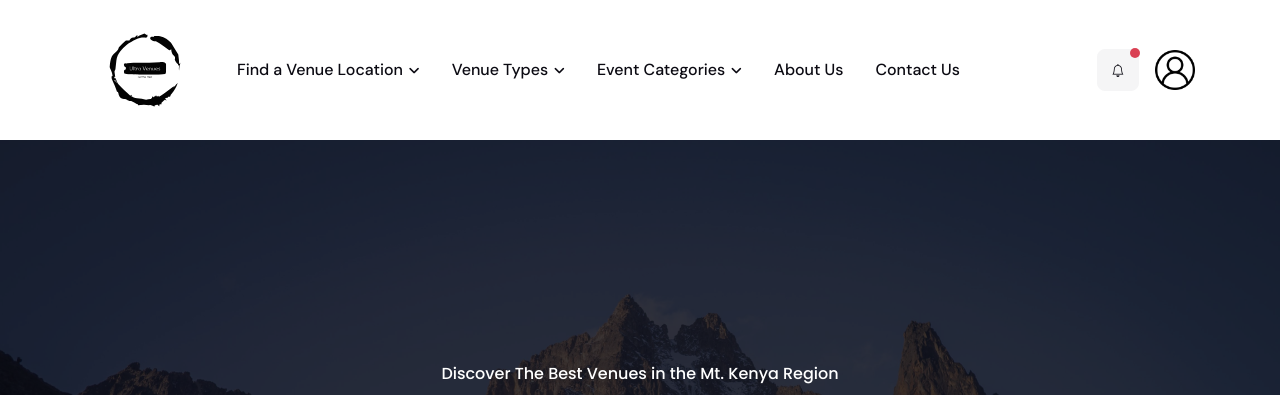
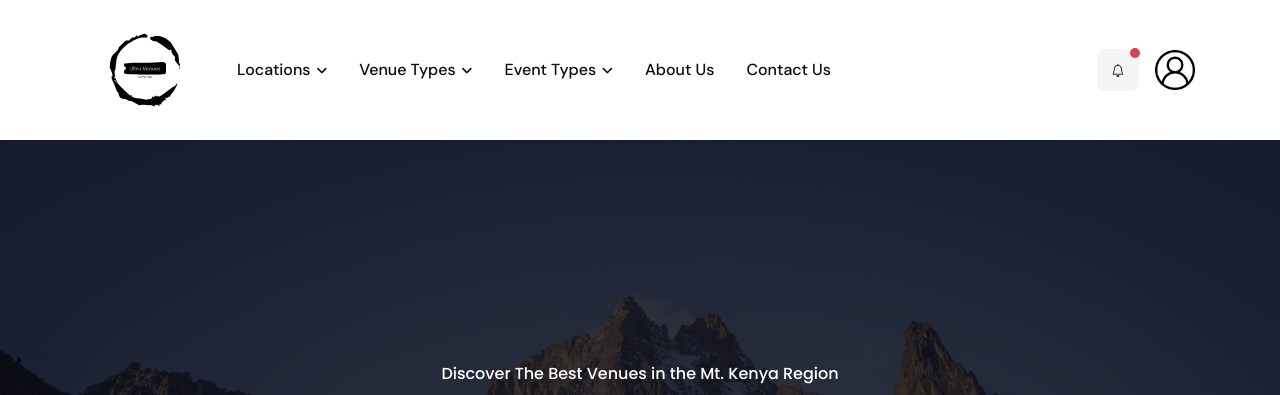
Before and after one commit to gitongatonny/ultra-venues, a PHP site: page /dash.php in a window 1280 px wide. Shown: the top 395 px of the page. Run offline with PHP 8.4, Linux system fonts and the light colour scheme.

Commit message:
Added Google Translate API

```diff
--- a/includes/footer.php
+++ b/includes/footer.php
@@ -130,3 +130,14 @@ Footer END -->
 
 	<!-- ThemeFunctions -->
 	<script src="assets/js/functions.js"></script>
+
+    <!-- Google Translate Functionality -->
+    <script src="script.js"></script>
+      <script type="text/javascript">
+        function googleTranslateElementInit() {
+            new google.translate.TranslateElement(
+                {pageLanguage: 'en'},
+                'google_translate_element'
+            );
+        }
+    </script>
--- a/includes/head-content.php
+++ b/includes/head-content.php
@@ -82,3 +82,5 @@
 
 	<!-- Theme CSS -->
 	<link rel="stylesheet" type="text/css" href="assets/css/style.css">
+
+	<script type="text/javascript" src="https://translate.google.com/translate_a/element.js?cb=googleTranslateElementInit"></script>
--- a/includes/header-main.php
+++ b/includes/header-main.php
@@ -31,7 +31,7 @@
 
 					<!-- Nav item Locations -->
 					<li class="nav-item dropdown">
-							<a class="nav-link dropdown-toggle" href="#" id="pagesFacilities" data-bs-toggle="dropdown" aria-haspopup="true" aria-expanded="false">Find a Venue Location</a>
+							<a class="nav-link dropdown-toggle" href="#" id="pagesFacilities" data-bs-toggle="dropdown" aria-haspopup="true" aria-expanded="false">Locations</a>
 							<ul class="dropdown-menu" aria-labelledby="pagesFacilities">
 								<h6 class="mb-3"><i class="bi bi-pin-map-fill text-primary me-2"></i>Locations</h6>
 								<hr class="my-2">
@@ -74,7 +74,7 @@
 
 					<!-- Nav item Venue Types -->
 					<li class="nav-item dropdown">
-							<a class="nav-link dropdown-toggle" href="#" id="pagesFacilities" data-bs-toggle="dropdown" aria-haspopup="true" aria-expanded="false">Event Categories</a>
+							<a class="nav-link dropdown-toggle" href="#" id="pagesFacilities" data-bs-toggle="dropdown" aria-haspopup="true" aria-expanded="false">Event Types</a>
 							<ul class="dropdown-menu" aria-labelledby="pagesFacilities">
 							<h6 class="mb-3"><i class="bi bi-grid-3x3-gap text-primary me-2"></i>Event Categories</h6>
 								<hr class="my-2">
@@ -114,6 +114,10 @@
 
 			<!-- Profile and Notification START -->
 			<ul class="nav flex-row align-items-center list-unstyled ms-xl-auto">
+
+
+				<!-- Google Translate Functionality -->
+				<div id="google_translate_element"></div>
 
 				<!-- Notification dropdown START -->
 				<li class="nav-item dropdown ms-0 ms-md-3">
```
Lines whose indentation alone changed are shown as unchanged.
